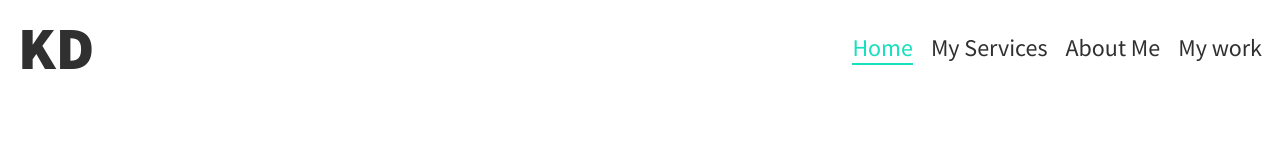
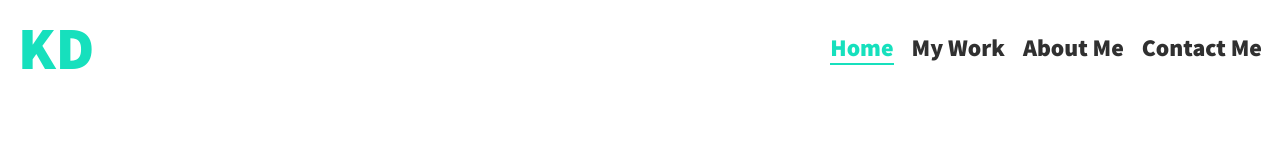
Before and after one commit to Kuntal-Das/Kuntal-Das, a React (Create React App) app: page / in a window 1280 px wide. Shown: the top 160 px of the page. Built offline with nearby package versions, Linux system fonts and the light colour scheme.

Commit message:
initial commit

```diff
--- a/src/App.js
+++ b/src/App.js
@@ -19,7 +19,8 @@ function App() {
           <Route path="/" exact component={HomePage} />
           <Route path="/about" component={AboutPage} />
           <Route path="/work" component={WorkPage} />
-          <Route path="/services" component={ServicesPage} />
+          {/* <Route path="/services" component={ServicesPage} /> */}
+          <Route path="/contact" component={ServicesPage} />
           <Route path="/project/1" component={ProjectPage} />
         </Switch>
         <Footer />
--- a/src/components/Header.js
+++ b/src/components/Header.js
@@ -44,13 +44,12 @@ const Header = (props) => {
           </li>
           <li className="nav__item">
             <NavLink
-              to="/services"
-              // to="#services"
+              to="/work"
               activeClassName="current-page"
               className="nav__link"
               onClick={closeNav}
             >
-              My Services
+              My Work
             </NavLink>
           </li>
           <li className="nav__item">
@@ -65,12 +64,12 @@ const Header = (props) => {
           </li>
           <li className="nav__item">
             <NavLink
-              to="/work"
+              to="/contact"
               activeClassName="current-page"
               className="nav__link"
               onClick={closeNav}
             >
-              My work
+              contact me
             </NavLink>
           </li>
         </ul>
--- a/src/components/Work.js
+++ b/src/components/Work.js
@@ -35,42 +35,6 @@ const Work = (props) => (
           alt=""
         />
       </Link>
-
-      {/* 03 */}
-      <Link to="/project/1" className="portfolio__item">
-        <img
-          className="portfolio__img"
-          src="https://source.unsplash.com/240x240?webdesign"
-          alt=""
-        />
-      </Link>
-
-      {/* 04 */}
-      <Link to="/project/1" className="portfolio__item">
-        <img
-          className="portfolio__img"
-          src="https://source.unsplash.com/240x240?webdesign"
-          alt=""
-        />
-      </Link>
-
-      {/* 05 */}
-      <Link to="/project/1" className="portfolio__item">
-        <img
-          className="portfolio__img"
-          src="https://source.unsplash.com/240x240?webdesign"
-          alt=""
-        />
-      </Link>
-
-      {/* 06 */}
-      {/* <Link to="/" className="portfolio__item">
-        <img
-          className="portfolio__img"
-          src="https://source.unsplash.com/240x240?webdesign"
-          alt=""
-        />
-      </Link> */}
     </div>
   </section>
 );
--- a/src/styles/App.scss
+++ b/src/styles/App.scss
@@ -4,7 +4,7 @@
     font-weight: var(--fw-light);
 
     strong{
-      font-weight: var(--fw-bold);
+      font-weight: var(--fw-black);
       display: block;
     }
   }
@@ -23,7 +23,7 @@
 
   &--work {
     color: var(--clr-accent);
-    font-weight: var(--fw-bold);
+    font-weight: var(--fw-black);
     margin-bottom: 2em;
   }
 }
--- a/src/styles/footer.scss
+++ b/src/styles/footer.scss
@@ -11,7 +11,7 @@
 
   &__link{
     font-size: var(--fs-h3);
-    font-weight: var(--fw-bold);
+    font-weight: var(--fw-black);
   }
 
   &__link:hover{
--- a/src/styles/header.scss
+++ b/src/styles/header.scss
@@ -5,6 +5,8 @@
 }
 .logo{
   max-width: 100px;
+  z-index: 12;
+  color: var(--clr-accent);
 }
 
 .nav{
@@ -27,10 +29,11 @@
   }
   &__link{
     color: inherit;
-    font-weight: var(--fw-bold);
+    font-weight: var(--fw-black);
     font-size: var(--fs-h3);
+    text-decoration: none;
+    text-transform: capitalize;
 
-    text-decoration: none;
 
     &:hover{
       color: var(--clr-accent);
@@ -119,7 +122,7 @@
     }
 
     &__link{
-      font-weight: var(--fw-reg);
+      font-weight: var(--fw-bold);
     }
   }
 }
--- a/src/styles/index.scss
+++ b/src/styles/index.scss
@@ -12,7 +12,8 @@
 
   --fw-light: 300;
   --fw-reg: 400;
-  --fw-bold: 900;
+  --fw-bold: 700;
+  --fw-black: 900;
 
   --clr-light: #fff;
   --clr-dark: #303030;
@@ -58,7 +59,7 @@ img{
   text-decoration:none;
   text-transform: uppercase;
   letter-spacing: 2px;
-  font-weight: var(--fw-bold);
+  font-weight: var(--fw-black);
   font-size: 0.8rem;
   cursor: pointer;
   transition: transform 200ms ease-in-out;
```
